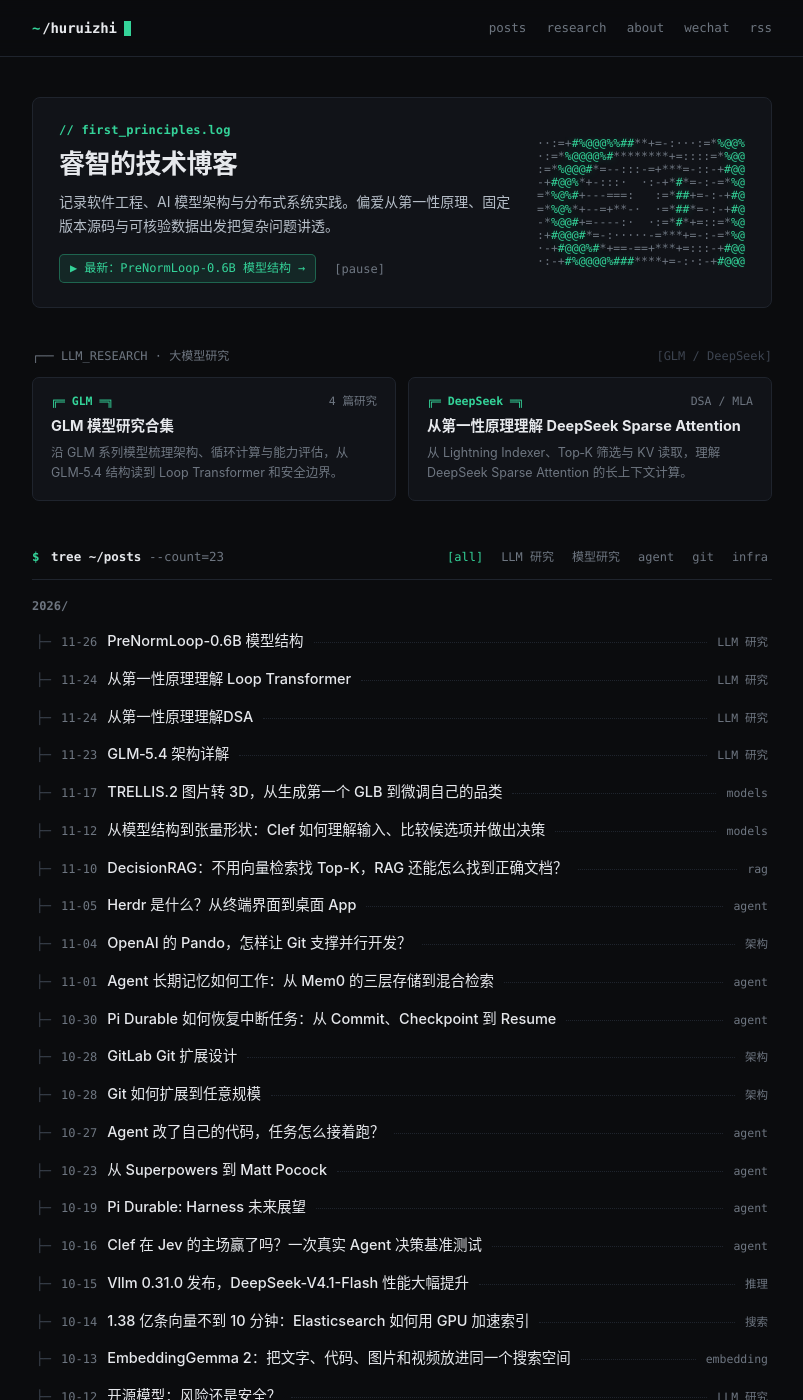
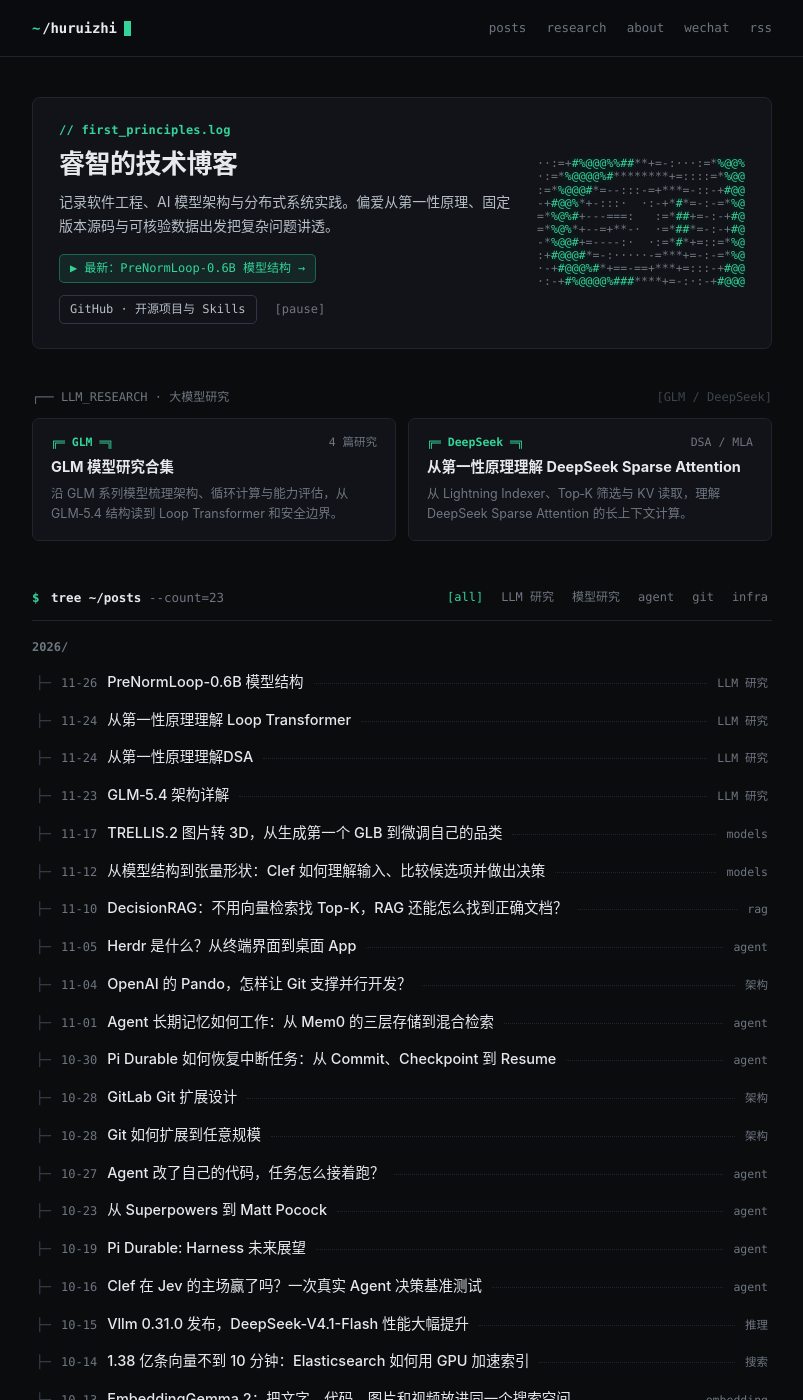
Before and after one commit to huruizhi/huruizhi.github.io, a Jekyll site: the page built from index.md, in a window 1280 px wide and 1400 px high. Shown: the whole window, without its empty margins (238-1041 px from the left). Built offline with Jekyll 4.4.1, drawn with Linux system fonts in a browser that asks for light colours.

Commit message:
Add GitHub profile link to the homepage

```diff
--- a/_layouts/home.html
+++ b/_layouts/home.html
@@ -17,6 +17,7 @@ layout: default
           <span class="hero-latest__arrow" aria-hidden="true">→</span>
         </a>
         {% endif %}
+        <a class="hero-github" href="https://github.com/huruizhi/huruizhi">GitHub · 开源项目与 Skills</a>
         <button type="button" class="ascii-toggle" id="ascii-toggle" aria-label="暂停或继续字符波纹动画">[pause]</button>
       </div>
     </div>
--- a/assets/css/site.css
+++ b/assets/css/site.css
@@ -258,6 +258,22 @@ img {
 
 .hero-latest:hover .hero-latest__arrow {
   transform: translateX(2px);
+}
+
+.hero-github {
+  padding: 5px 10px;
+  border: 1px solid var(--border-strong);
+  border-radius: 5px;
+  color: var(--body);
+  font: 550 12px/1.4 var(--mono);
+  text-decoration: none;
+  transition: color var(--ease), border-color var(--ease);
+}
+
+.hero-github:hover,
+.hero-github:focus-visible {
+  color: var(--accent);
+  border-color: var(--accent-border);
 }
 
 .ascii-toggle {
```
